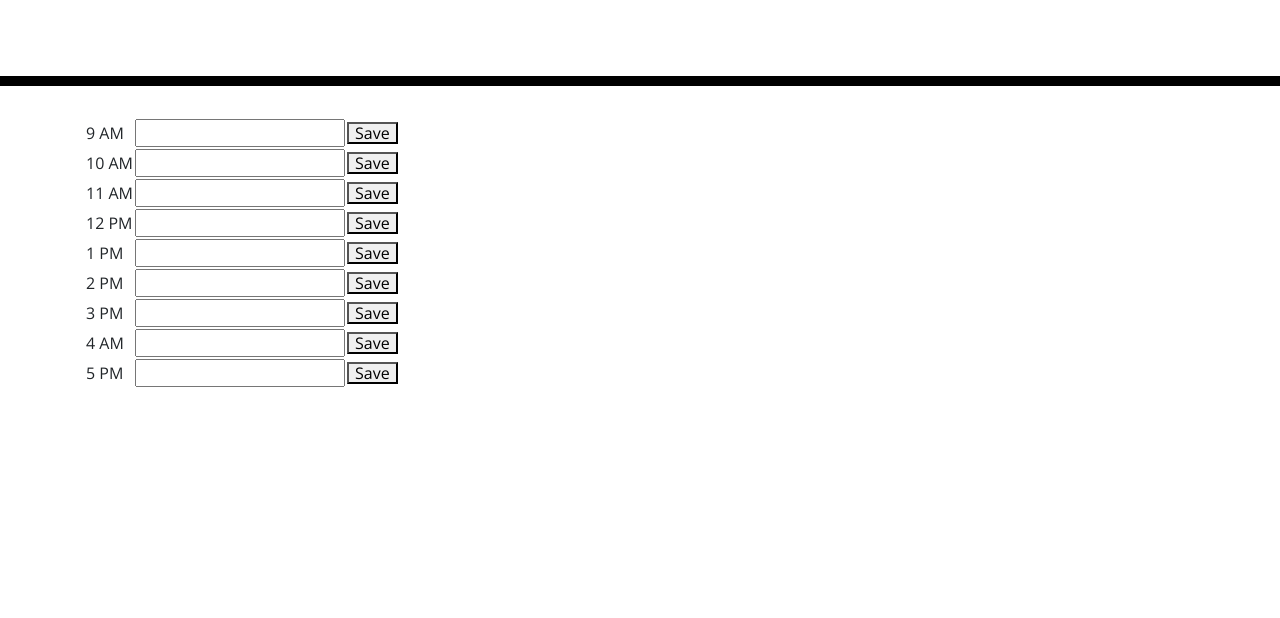
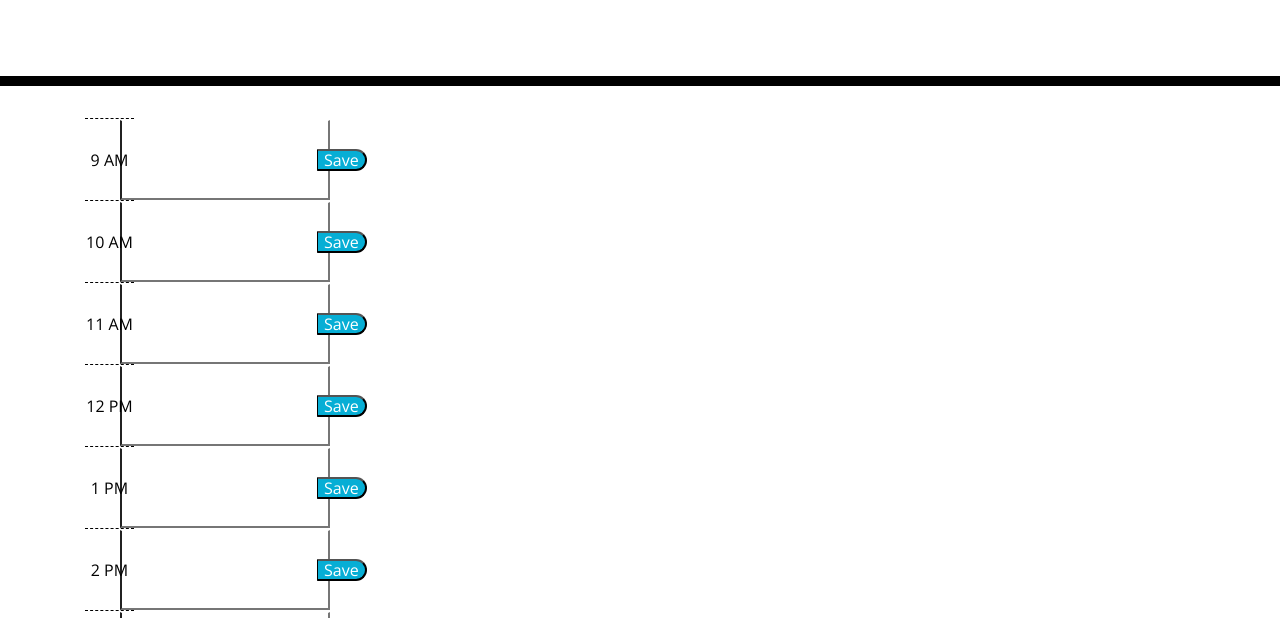
Before and after one commit to Andzej-S/work-day-scheduler, a plain HTML site: page index.html in a window 1280 px wide. Shown: the part 182-800 px from the top of the page. Drawn offline with nearby package versions, Linux system fonts and the light colour scheme.

Commit message:
add and change classes within the table to use css from the starter pack

```diff
--- a/index.html
+++ b/index.html
@@ -33,49 +33,49 @@
       <table>
         <tbody>
           <tr>
-            <td>9 AM</td>
-            <td><input type="text" class="task-input"></td>
-            <td><button class="save-btn">Save</button></td>
+            <td class = "hour time-block">9 AM</td>
+            <td><input type="text" class="row"></td>
+            <td><button class="saveBtn">Save</button></td>
           </tr>
           <tr>
-            <td>10 AM</td>
-            <td><input type="text" class="task-input"></td>
-            <td><button class="save-btn">Save</button></td>
+            <td class = "hour time-block">10 AM</td>
+            <td><input type="text" class="row"></td>
+            <td><button class="saveBtn">Save</button></td>
           </tr>
           <tr>
-            <td>11 AM</td>
-            <td><input type="text" class="task-input"></td>
-            <td><button class="save-btn">Save</button></td>
+            <td class = "hour time-block">11 AM</td>
+            <td><input type="text" class="row"></td>
+            <td><button class="saveBtn">Save</button></td>
           </tr>
           <tr>
-            <td>12 PM</td>
-            <td><input type="text" class="task-input"></td>
-            <td><button class="save-btn">Save</button></td>
+            <td class = "hour time-block">12 PM</td>
+            <td><input type="text" class="row"></td>
+            <td><button class="saveBtn">Save</button></td>
           </tr>
           <tr>
-            <td>1 PM</td>
-            <td><input type="text" class="task-input"></td>
-            <td><button class="save-btn">Save</button></td>
+            <td class = "hour time-block">1 PM</td>
+            <td><input type="text" class="row"></td>
+            <td><button class="saveBtn">Save</button></td>
           </tr>
           <tr>
-            <td>2 PM</td>
-            <td><input type="text" class="task-input"></td>
-            <td><button class="save-btn">Save</button></td>
+            <td class = "hour time-block">2 PM</td>
+            <td><input type="text" class="row"></td>
+            <td><button class="saveBtn">Save</button></td>
           </tr>
           <tr>
-            <td>3 PM</td>
-            <td><input type="text" class="task-input"></td>
-            <td><button class="save-btn">Save</button></td>
+            <td class = "hour time-block">3 PM</td>
+            <td><input type="text" class="row"></td>
+            <td><button class="saveBtn">Save</button></td>
           </tr>
           <tr>
-            <td>4 AM</td>
-            <td><input type="text" class="task-input"></td>
-            <td><button class="save-btn">Save</button></td>
+            <td class = "hour time-block">4 AM</td>
+            <td><input type="text" class="row"></td>
+            <td><button class="saveBtn">Save</button></td>
           </tr>
           <tr>
-            <td>5 PM</td>
-            <td><input type="text" class="task-input"></td>
-            <td><button class="save-btn">Save</button></td>
+            <td class = "hour time-block">5 PM</td>
+            <td><input type="text" class="row"></td>
+            <td><button class="saveBtn">Save</button></td>
           </tr>
         </tbody>
       </table>
```
